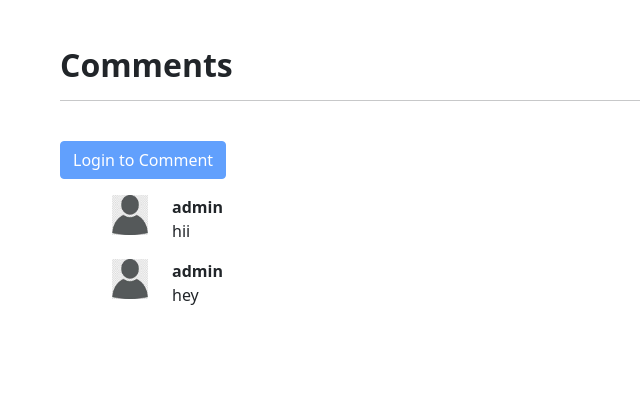
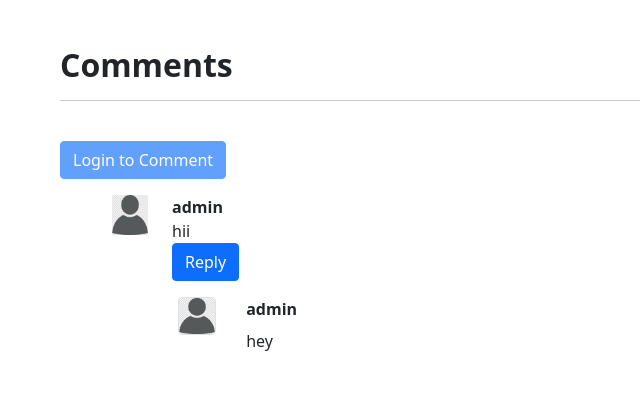
Before and after one commit to ayushagarwal210/dailyneeds, a Django app: a page that uses home/templates/home/item.html in a window 1280 px wide. Shown: the part 781-1198 px from the top of the page, without its empty margins (0-640 px from the left). Before the commit the page ends 1086 px from the top, so only its background shows below. Run offline with Django 3.2, Linux system fonts and the light colour scheme; data comes from the database, SQL or seed files in the repository; both versions use the stored data as it was after the commit.

Commit message:
added comments reply, fixed bugs

```diff
--- a/home/templates/home/cart.html
+++ b/home/templates/home/cart.html
@@ -31,6 +31,8 @@
                         <td>{{item|cart_quantity:request.session.cart}}</td>
                         <td>${{item|price_total:request.session.cart}}.00</td>
                     </tr>
+                    {%empty%}
+                    <td>Sorry, Cart is empty</td>
                     {% endfor %}
                     <tfoot>
                         <tr>
--- a/home/templates/home/item.html
+++ b/home/templates/home/item.html
@@ -1,6 +1,7 @@
 {% extends 'home/index.html' %}
 {% block main %}
 {% load static %}
+{% load custom_filter %}
 <div class="container m-4">
 <img src="{{item.image.url}}" alt="">
 <h2>{{item.name}}</h2>
@@ -14,17 +15,19 @@
     {% if user.is_authenticated %}
     <form class="row g-3" action="/itemcomment" method="post">
         {% csrf_token %}
-        <input type="hidden" name="item_id" value="{{item.id}}">
         <div class="col-md-6">
           <textarea type="textar" name="comment" placeholder="Enter your comment here" class="form-control" id="inputEmail4" cols="100" rows="3"></textarea>
         </div>
         <div class="col-12">
           <button type="submit" class="btn btn-primary">Submit</button>
         </div>
+        <input type="hidden" name="item_id" value="{{item.id}}">
+            <input type="hidden" name="parentsno" value="">
       </form>
 
       {% else %}
         <div class="col-12">
+
           <button type="submit" class="btn btn-primary" disabled="">Login to Comment</button>
         </div>
     {% endif %}
@@ -33,7 +36,38 @@
           {% for comment in comments %}
           <div class="container row m-3">
             <img src='{% static "home/user.jfif" %}' alt="" class="col-md-2" style="height: 40px;width: 60px;">
-            <div class="col-md-10"><b>{{comment.user.username}}</b><br> {{comment.comment}}</div>
+            <div class="col-md-10"><b>{{comment.user.username}}</b><br> {{comment.comment}}
+                <div class="reply mx-0">
+                <p>
+                    <button class="btn btn-primary" type="submit" data-bs-toggle="collapse" data-bs-target="#replybox{{comment.sno}}" aria-expanded="false" aria-controls="replybox{{comment.sno}}">
+                      Reply
+                    </button>
+                  </p>
+                  <div class="collapse" id="replybox{{comment.sno}}">
+                        <form class="row g-3" action="/itemcomment" method="post">
+                            {% csrf_token %}
+                            <div class="col-md-6">
+                              <textarea type="textar" name="comment" placeholder="Enter your reply here" class="form-control" id="inputEmail4" cols="100" rows="3"></textarea>
+                              <input type="hidden" name="parentsno" value="{{comment.sno}}">
+                            </div>
+                            <div class="col-12">
+                            <input type="hidden" name="item_id" value="{{item.id}}">
+                              <button type="submit" class="btn btn-primary">Submit</button>
+                            </div>
+                          </form>
+                  </div>
+                  <div class="replies my-2">
+                    {% for reply in replydict|get_val:comment.sno %}
+                    <div class="row">
+                    <div class="col-md-1 "><img class="rounded mx-auto d-block w-75 border border secondary" src='{% static "home/user.jfif" %}'
+            alt="user" ></div>
+            <div class="col-md-11"><b>{{reply.user.username}}</b>
+                    <div class="my-2">{{reply.comment}}</div>
+            </div>
+            </div>
+                    {% endfor %}
+                </div>
+            </div>
         </div>
           {% endfor %}
 </div>
--- a/home/templatetags/custom_filter.py
+++ b/home/templatetags/custom_filter.py
@@ -5,3 +5,7 @@ register=template.Library()
 @register.filter(name='multiply')
 def multiply(number,number1):
     return number*number1
+
+@register.filter(name='get_val')
+def get_val(dict,key):
+    return dict.get(key)
--- a/home/views.py
+++ b/home/views.py
@@ -57,8 +57,16 @@ def contact(request):
 
 def item(request,slug):
     item= Item.objects.filter(slug=slug).first()
-    comments=ItemComment.objects.filter(item=item)
-    context={'item':item,'comments':comments,'user':request.user}
+    comments=ItemComment.objects.filter(item=item,parent=None)
+    replies=ItemComment.objects.filter(item=item).exclude(parent=None)
+    replydict={}
+    for reply in replies:
+        if reply.parent.sno not in replydict.keys():
+            replydict[reply.parent.sno]=[reply]
+        else:
+            replydict[reply.parent.sno].append(reply)
+
+    context={'item':item,'comments':comments,'user':request.user,'replydict':replydict}
     return render(request,'home/item.html',context)
 
 def search(request):
@@ -161,9 +169,14 @@ def itemcomment(request):
         comment=request.POST.get('comment')
         user=request.user
         item_id=request.POST.get("item_id")
-        # allItem=Item.objects.all()
         item=Item.objects.get(id=item_id)
-        comment=ItemComment(comment=comment,user=user,item=item)
+        parentsno=request.POST.get('parentsno')
+        if parentsno=="":
+            comment=ItemComment(comment=comment,user=user,item=item)
+            messages.success(request,"Comment Posted")
+        else:
+            parent=ItemComment.objects.get(sno=parentsno)
+            comment=ItemComment(comment=comment,user=user,item=item,parent=parent)
+            messages.success(request,"Reply Posted")
         comment.save()
-        messages.success(request,"Comment Posted")
     return redirect(f"/{item.slug}")
```
Also changed, not shown: db.sqlite3, home/migrations/0023_auto_20210412_2156.py (added), home/migrations/0024_auto_20210412_2221.py (added).
